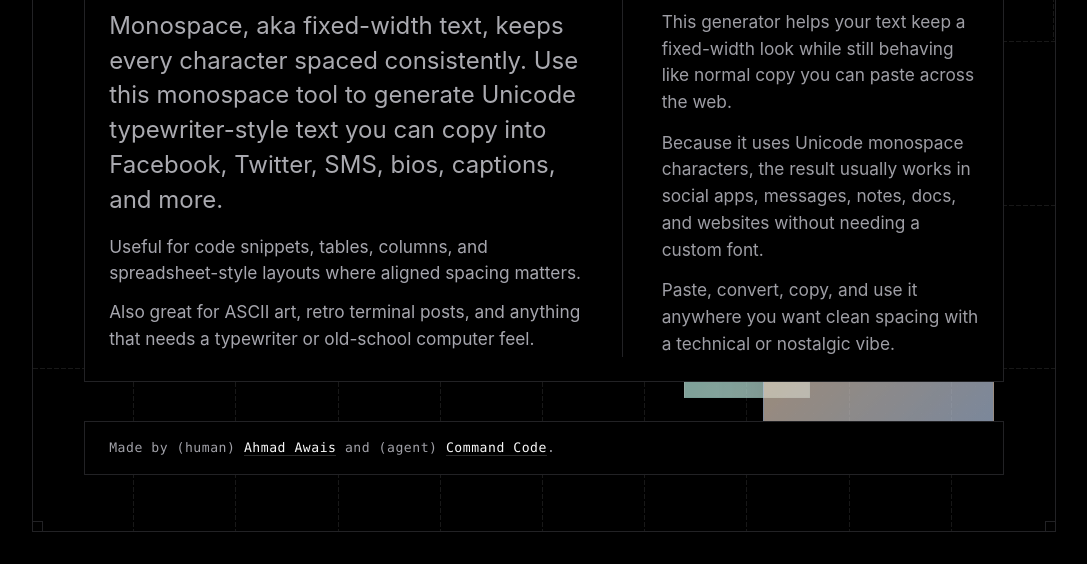
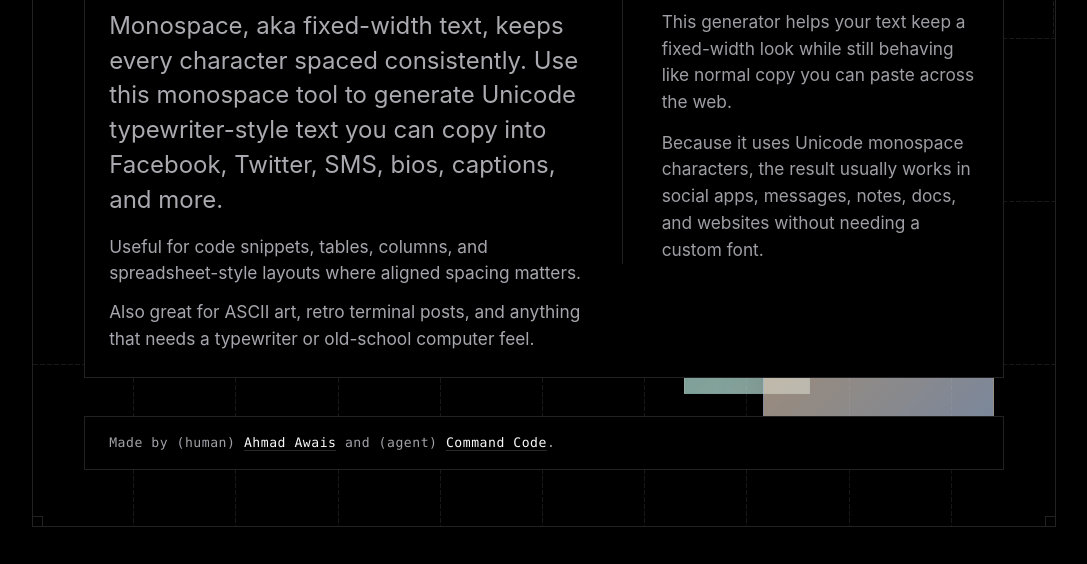
Before and after one commit to ahmadawais/monospaced, a plain HTML site: page index.html in a window 1280 px wide. Shown: the part 974-1538 px from the top of the page, without its empty margins (96-1183 px from the left). Drawn offline with Linux system fonts and the light colour scheme.

Commit message:
feat: styles
Co-authored-by: CommandCodeBot <noreply@commandcode.ai>

```diff
--- a/index.html
+++ b/index.html
@@ -901,7 +901,6 @@
               <div class="intro-side">
                 <p>This generator helps your text keep a fixed-width look while still behaving like normal copy you can paste across the web.</p>
                 <p>Because it uses Unicode monospace characters, the result usually works in social apps, messages, notes, docs, and websites without needing a custom font.</p>
-                <p>Paste, convert, copy, and use it anywhere you want clean spacing with a technical or nostalgic vibe.</p>
               </div>
             </div>
           </section>
```
